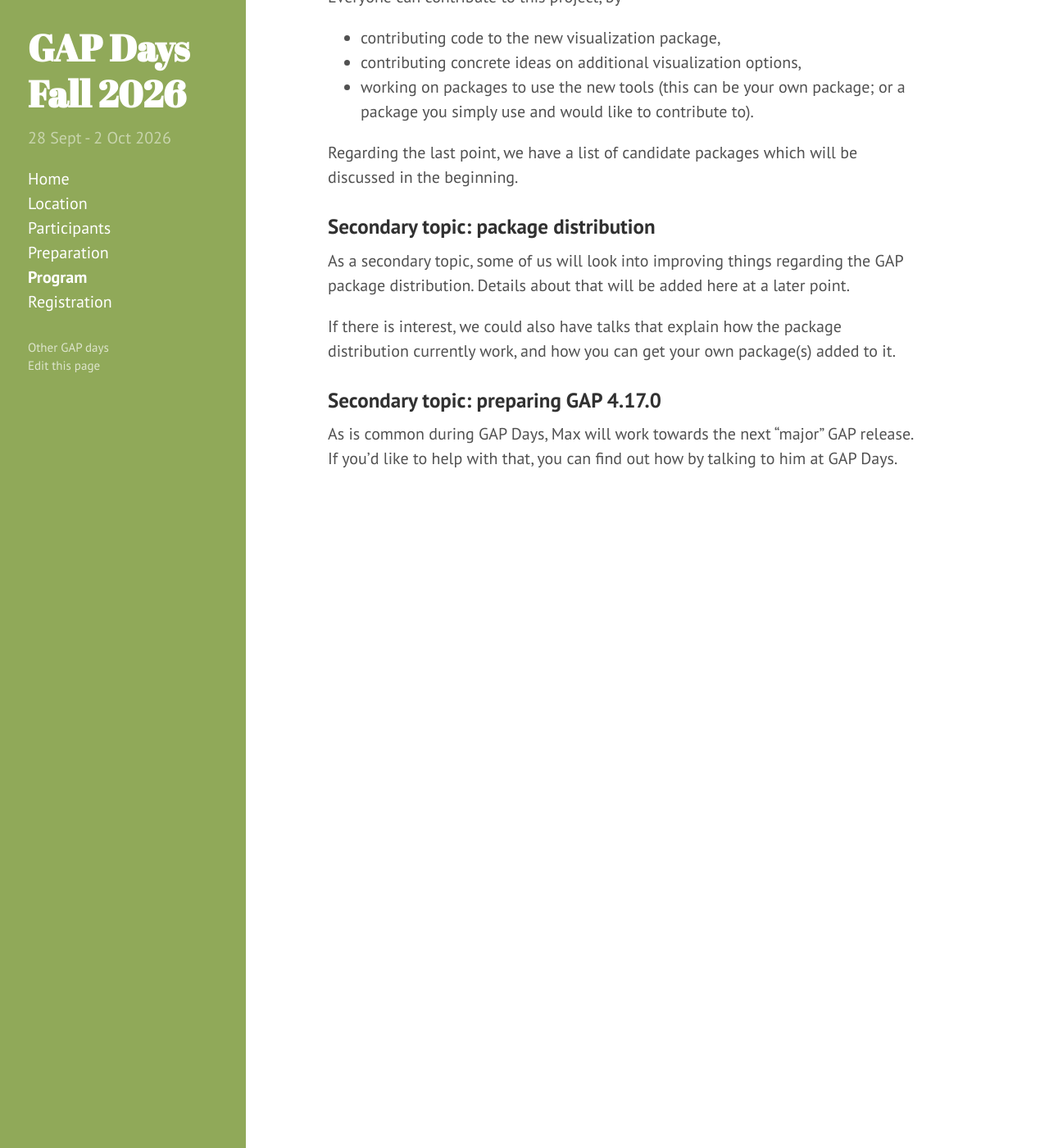
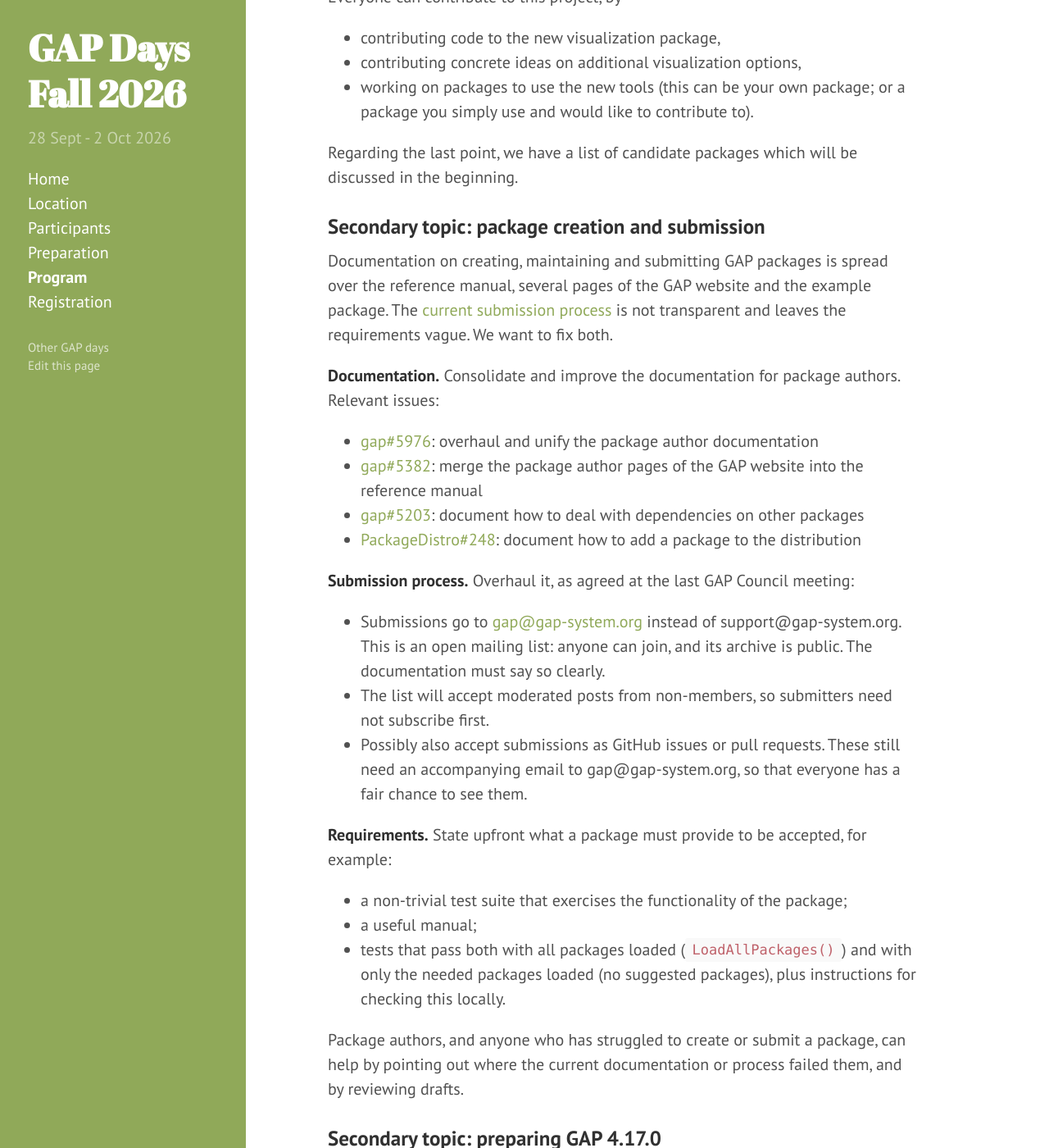
Before and after one commit to gapdays/gapdays2026-fall, a Jekyll site: the page built from program.md, in a window 1280 px wide and 1400 px high, scrolled down 2235 px. Shown: the whole window at 82% size. Built offline with Jekyll 4.4.1, drawn with Linux system fonts in a browser that asks for light colours.

Commit message:
Describe package creation and submission topic
The program page announced "package distribution" as a secondary
topic, which misrepresents the plan. Replace it with the actual
project: consolidating the package author documentation, moving
submissions to the open gap@gap-system.org list, and stating the
acceptance requirements upfront.

Assisted-by: Claude Code (Opus 5)

```diff
--- a/program.md
+++ b/program.md
@@ -91,15 +91,42 @@ Everyone can contribute to this project, by
 
 Regarding the last point, we have a list of candidate packages which will be discussed in the beginning.
 
-### Secondary topic: package distribution
+### Secondary topic: package creation and submission
 
-As a secondary topic, some of us will look into improving things regarding the
-GAP package distribution. Details about that will be added here at a later
-point.
+Documentation on creating, maintaining and submitting GAP packages is spread
+over the reference manual, several pages of the GAP website and the example
+package. The [current submission
+process](https://www.gap-system.org/packages/authors/submit/) is not
+transparent and leaves the requirements vague. We want to fix both.
 
-If there is interest, we could also have talks that explain how the package
-distribution currently work, and how you can get your own package(s) added to
-it.
+**Documentation.** Consolidate and improve the documentation for package
+authors. Relevant issues:
+- [gap#5976](https://github.com/gap-system/gap/issues/5976): overhaul and unify the package author documentation
+- [gap#5382](https://github.com/gap-system/gap/issues/5382): merge the package author pages of the GAP website into the reference manual
+- [gap#5203](https://github.com/gap-system/gap/issues/5203): document how to deal with dependencies on other packages
+- [PackageDistro#248](https://github.com/gap-system/PackageDistro/issues/248): document how to add a package to the distribution
+
+**Submission process.** Overhaul it, as agreed at the last GAP Council meeting:
+- Submissions go to [gap@gap-system.org](mailto:gap@gap-system.org) instead of
+  support@gap-system.org. This is an open mailing list: anyone can join, and
+  its archive is public. The documentation must say so clearly.
+- The list will accept moderated posts from non-members, so submitters need not
+  subscribe first.
+- Possibly also accept submissions as GitHub issues or pull requests. These
+  still need an accompanying email to gap@gap-system.org, so that everyone has
+  a fair chance to see them.
+
+**Requirements.** State upfront what a package must provide to be accepted, for
+example:
+- a non-trivial test suite that exercises the functionality of the package;
+- a useful manual;
+- tests that pass both with all packages loaded (`LoadAllPackages()`) and with
+  only the needed packages loaded (no suggested packages), plus instructions
+  for checking this locally.
+
+Package authors, and anyone who has struggled to create or submit a package,
+can help by pointing out where the current documentation or process failed
+them, and by reviewing drafts.
 
 ### Secondary topic: preparing GAP 4.17.0
 
```
